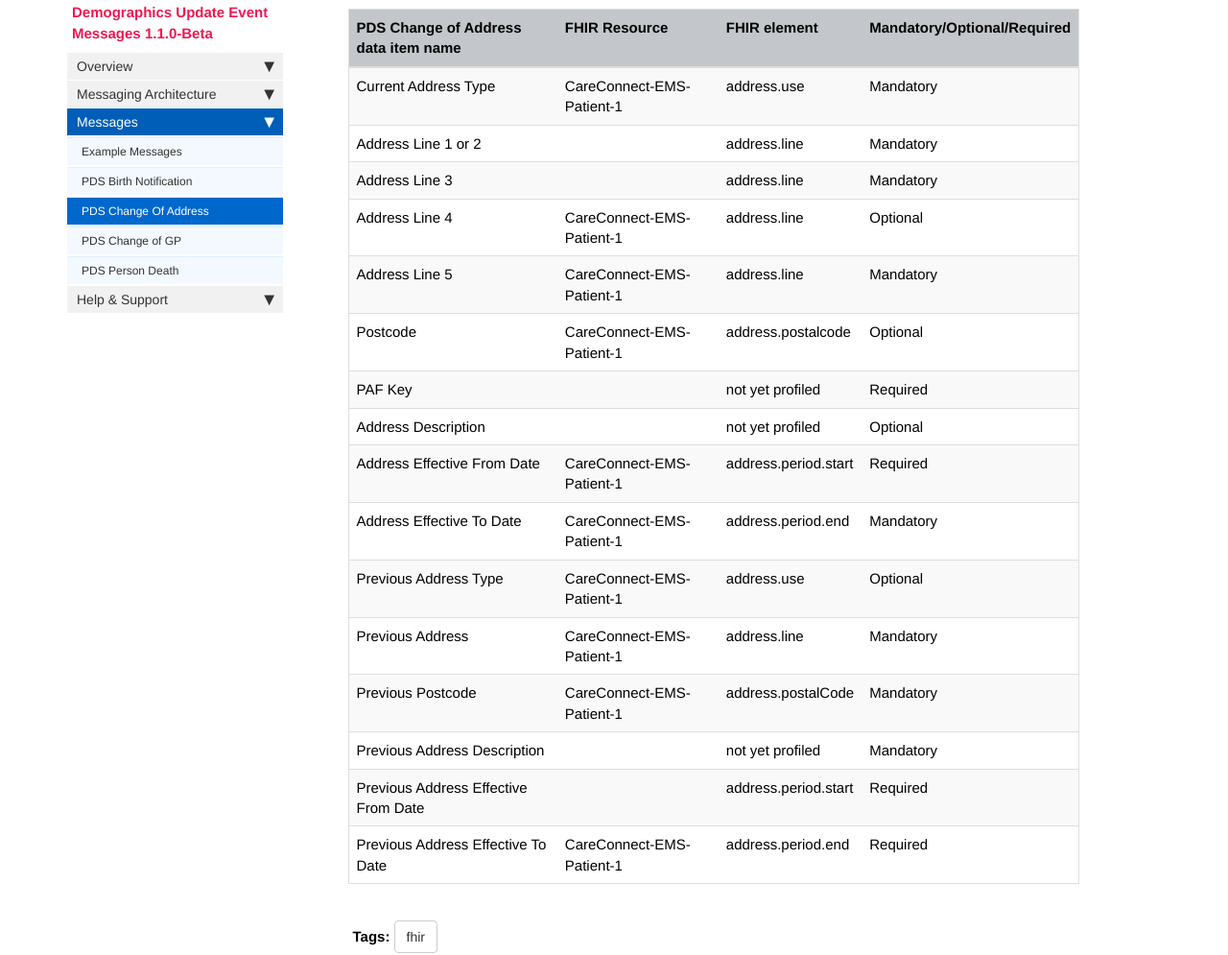
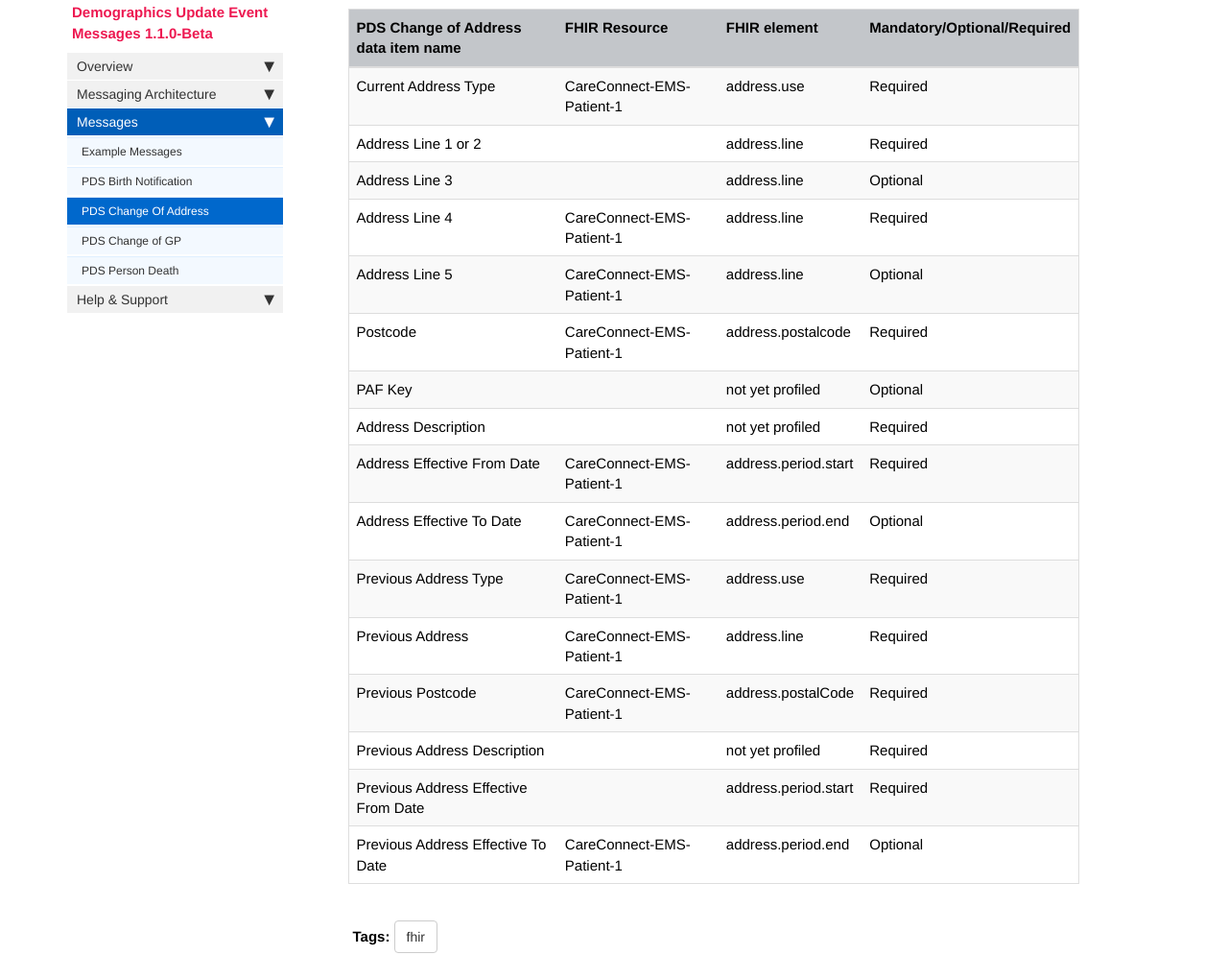
Before and after one commit to nhsconnect/Demographic-Event-Messages-CareConnect, a Jekyll site: the page built from pages/explore/explore_pds_change_of_address.md, in a window 1280 px wide and 1400 px high, scrolled down 607 px. Shown: the part 179-1174 px from the top of the window at 96% size. Built offline with Jekyll 4.4.1, drawn with Linux system fonts in a browser that asks for light colours; nearby versions of some CDN libraries; comment, search, counter and statistics services are not loaded.

Commit message:
PDS Change of Address requirement notation updated

```diff
--- a/pages/explore/explore_pds_change_of_address.md
+++ b/pages/explore/explore_pds_change_of_address.md
@@ -26,19 +26,19 @@ The data item requirements are expected to be fulfilled as below:
 
 | PDS Change of Address data item name | FHIR Resource         | FHIR element         | Mandatory/Optional/Required |
 |--------------------------------------|-----------------------|----------------------|-----------------------------|
-| Current Address Type                 | CareConnect-EMS-Patient-1 | address.use          | Mandatory                   |
-| Address Line 1 or 2                  |                       | address.line         | Mandatory                   |
-| Address Line 3                       |                       | address.line         | Mandatory                   |
-| Address Line 4                       | CareConnect-EMS-Patient-1 | address.line         | Optional                    |
-| Address Line 5                       | CareConnect-EMS-Patient-1 | address.line         | Mandatory                   |
-| Postcode                             | CareConnect-EMS-Patient-1 | address.postalcode   | Optional                    |
-| PAF Key                              |                       | not yet profiled     | Required                    |
-| Address Description                  |                       | not yet profiled     | Optional                    |
+| Current Address Type                 | CareConnect-EMS-Patient-1 | address.use          | Required                   |
+| Address Line 1 or 2                  |                       | address.line         | Required                   |
+| Address Line 3                       |                       | address.line         | Optional                  |
+| Address Line 4                       | CareConnect-EMS-Patient-1 | address.line         | Required                    |
+| Address Line 5                       | CareConnect-EMS-Patient-1 | address.line         | Optional                   |
+| Postcode                             | CareConnect-EMS-Patient-1 | address.postalcode   | Required                   |
+| PAF Key                              |                       | not yet profiled     | Optional                    |
+| Address Description                  |                       | not yet profiled     | Required                    |
 | Address Effective From Date          | CareConnect-EMS-Patient-1 | address.period.start | Required                    |
-| Address Effective To Date            | CareConnect-EMS-Patient-1 | address.period.end   | Mandatory                   |
-| Previous Address Type                | CareConnect-EMS-Patient-1 | address.use          | Optional                    |
-| Previous Address                     | CareConnect-EMS-Patient-1 | address.line         | Mandatory                   |
-| Previous Postcode                    | CareConnect-EMS-Patient-1 | address.postalCode   | Mandatory                   |
-| Previous Address Description         |                       | not yet profiled     | Mandatory                   |
+| Address Effective To Date            | CareConnect-EMS-Patient-1 | address.period.end   | Optional                   |
+| Previous Address Type                | CareConnect-EMS-Patient-1 | address.use          | Required                    |
+| Previous Address                     | CareConnect-EMS-Patient-1 | address.line         | Required                   |
+| Previous Postcode                    | CareConnect-EMS-Patient-1 | address.postalCode   | Required                   |
+| Previous Address Description         |                       | not yet profiled     | Required                   |
 | Previous Address Effective From Date |                       | address.period.start | Required                    |
-| Previous Address Effective To Date   | CareConnect-EMS-Patient-1 | address.period.end   | Required                    |
+| Previous Address Effective To Date   | CareConnect-EMS-Patient-1 | address.period.end   | Optional                    |
```
Also changed, not shown: pages/overview/overview_release_notes.md (+17 -0 lines).
